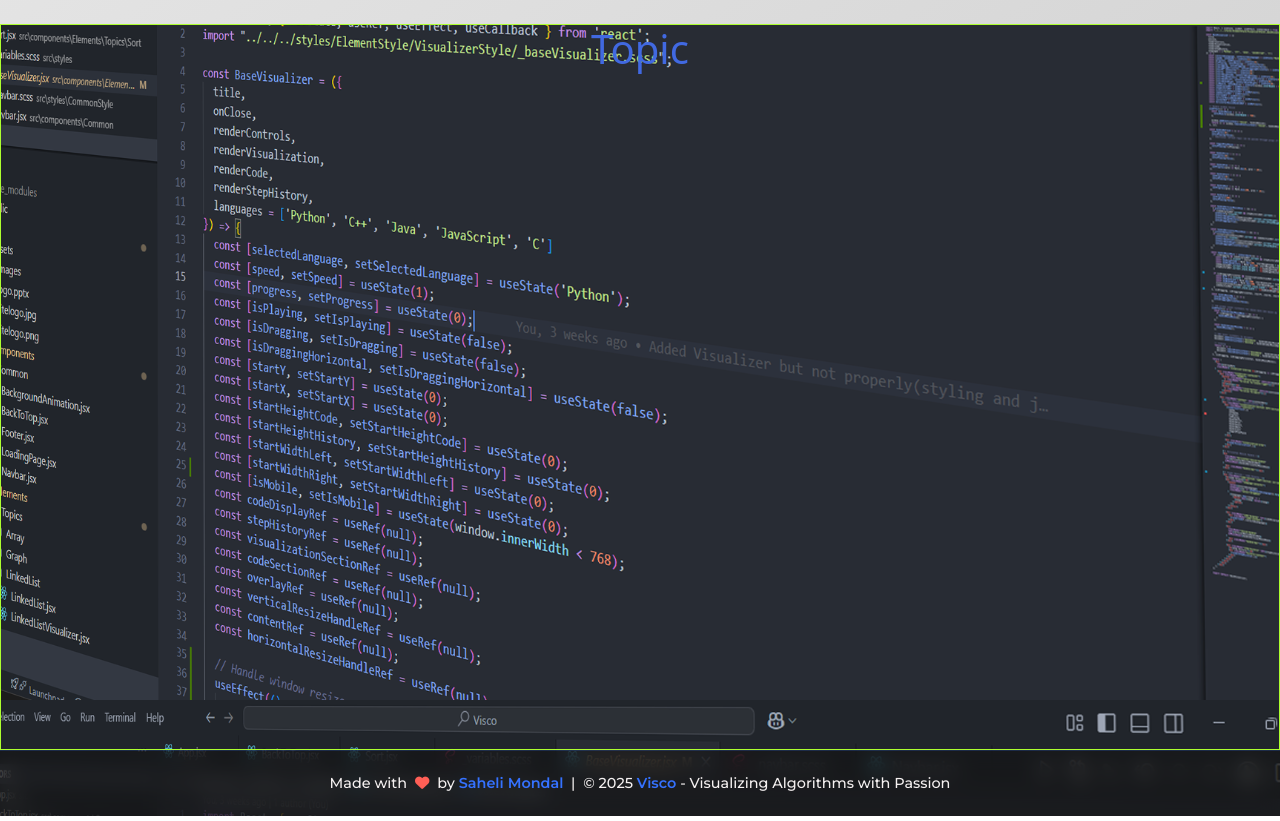
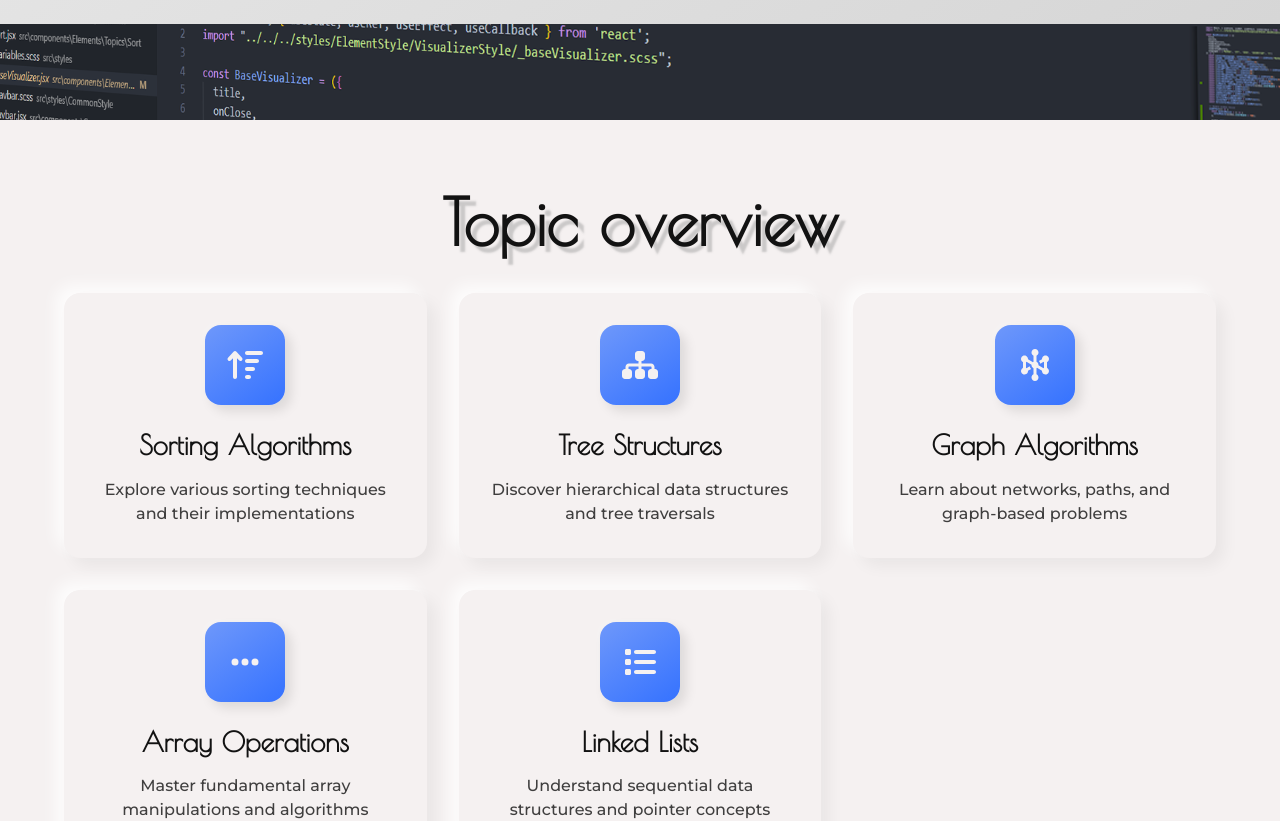
Before and after one commit to Saheli-M01/Visco--New, a React (Vite) app: page / in a window 1280 px wide. Shown: the part 1700-2521 px from the top of the page. Built offline with nearby package versions, Linux system fonts and the light colour scheme.

Commit message:
Added Topic section

```diff
--- a/src/Components/Elements/Topic.jsx
+++ b/src/Components/Elements/Topic.jsx
@@ -1,9 +1,73 @@
+import { FontAwesomeIcon } from "@fortawesome/react-fontawesome";
+import {
+  faArrowUpWideShort,
+  faEllipsis,
+  faList,
+  faSitemap,
+  faHexagonNodes,
+} from "@fortawesome/free-solid-svg-icons";
+import { useNavigate } from "react-router-dom";
 import "../../Styles/ElementStyle/_topic.scss";
 const Topic = () => {
+  const naviagte = useNavigate();
+  const handleTopicClick = (path) => {
+    naviagte(path);
+  };
+
+  const topics = [
+    {
+      title: "Sorting Algorithms",
+      icon: faArrowUpWideShort,
+      description:
+        "Explore various sorting techniques and their implementations",
+      path: "/sort",
+    },
+    {
+      title: "Tree Structures",
+      icon: faSitemap,
+      description: "Discover hierarchical data structures and tree traversals",
+      path: "/tree",
+    },
+    {
+      title: "Graph Algorithms",
+      icon: faHexagonNodes,
+      description: "Learn about networks, paths, and graph-based problems",
+      path: "/graph",
+    },
+    {
+      title: "Array Operations",
+      icon: faEllipsis,
+      description: "Master fundamental array manipulations and algorithms",
+      path: "/array",
+    },
+    {
+      title: "Linked Lists",
+      icon: faList,
+      description: "Understand sequential data structures and pointer concepts",
+      path: "/linked-list",
+    },
+  ];
   return (
-    <section id="topic">
-      <h1 className="text-center">Topic</h1>
+    <section id="topic" className="text-center">
+      <h2>Topic overview</h2>
+      <div className="container-fluid custom-container">
+        {topics.map((topic, index) => (
+          <div
+            key={index}
+            className="topic-card"
+            onClick={() => handleTopicClick(topic.path)}
+          >
+            <div className="card-icon">
+              <FontAwesomeIcon icon={topic.icon} />
+            </div>
+            <div className="card-content">
+              <h3>{topic.title}</h3>
+              <p>{topic.description}</p>
+            </div>
+          </div>
+        ))}{" "}
+      </div>
     </section>
   );
-}
+};
 export default Topic;
--- a/src/Styles/ElementStyle/_topic.scss
+++ b/src/Styles/ElementStyle/_topic.scss
@@ -1,8 +1,159 @@
-#topic{
-   height:calc(100vh - 4rem - 10px);
+@use "../variables" as *;
+@use "../shared" as *;
+#topic {
+  min-height: calc(100vh - 4rem - 10px);
+  padding: 4rem 0;
+  background-color: $white;
+  margin-top: 6rem;
+  h2 {
+    color: $black;
+    margin-bottom: 2rem;
+    position: relative;
+    font-family: $primary-font;
+    font-weight: 600;
+    @extend %h2-style;
+    text-shadow: 6px 6px 2px rgba(160, 160, 160, 0.5);
+  }
 
-   border:1px solid greenyellow;
-   h1{
-    color:royalblue;
-   }
+  .custom-container {
+    display: grid;
+    grid-template-columns: repeat(auto-fill, minmax(300px, 1fr));
+    gap: 2rem;
+    max-width: 1200px;
+    margin: 0 auto;
+    padding: 0 1.5rem;
+  }
+
+  .topic-card {
+    background: $white;
+    border-radius: 16px;
+    padding: 2rem;
+    cursor: pointer;
+    transition: all 0.3s ease;
+    height: 100%;
+    display: flex;
+    flex-direction: column;
+    align-items: center;
+    text-align: center;
+
+    // Neumorphic effect
+    box-shadow: 8px 8px 16px rgba(0, 0, 0, 0.05),
+      -8px -8px 16px rgba(255, 255, 255, 0.8);
+
+    &:hover {
+      transform: translateY(-5px);
+      box-shadow: 12px 12px 20px rgba(0, 0, 0, 0.1),
+        -12px -12px 20px rgba(255, 255, 255, 0.8);
+
+      .card-icon {
+        background: linear-gradient(145deg, $blue, rgba($blue, 0.5));
+        transform: scale(1.05);
+        box-shadow:
+          inset 4px 4px 8px rgba(0, 0, 0, 0.2),
+          inset -4px -4px 8px rgba(255, 255, 255, 0.1),
+          0 0 15px rgba($blue, 0.4);
+
+        &::before {
+          opacity: 1;
+          transform: scale(1);
+        }
+
+        svg {
+          transform: scale(1.1);
+          color: rgba($black,0.8);
+          filter: drop-shadow(0 0 3px rgba(255, 255, 255, 0.6));
+        }
+      }
+
+      h3 {
+        color: $blue;
+      }
+    }
+
+    .card-icon {
+      width: 80px;
+      height: 80px;
+      border-radius: 16px;
+      background: linear-gradient(145deg, rgba($blue, 0.7), $blue);
+      display: flex;
+      align-items: center;
+      justify-content: center;
+      margin-bottom: 1.5rem;
+      transition: all 0.3s ease;
+      position: relative;
+      overflow: hidden;
+      box-shadow:
+        6px 6px 12px rgba(0, 0, 0, 0.1),
+        -6px -6px 12px rgba(255, 255, 255, 0.1);
+
+      &::before {
+        content: '';
+        position: absolute;
+        top: -50%;
+        left: -50%;
+        width: 200%;
+        height: 200%;
+        background: radial-gradient(circle, rgba(255,255,255,0.4) 0%, rgba(255,255,255,0) 60%);
+        opacity: 0;
+        transform: scale(0.5);
+        transition: all 0.4s ease-out;
+      }
+
+      svg {
+        font-size: 2rem;
+        color: $white;
+        transition: all 0.3s ease;
+        position: relative;
+        z-index: 2;
+      }
+    }
+
+    .card-content {
+      h3 {
+        font-family: $primary-font;
+        font-weight: 600;
+        margin-bottom: 1rem;
+        color: $black;
+        transition: color 0.3s ease;
+        @extend %h3-style;
+      }
+
+      p {
+        font-family: $secondary-font;
+        color: rgba($black, 0.8);
+        line-height: 1.5;
+        margin-bottom: 0;
+        font-weight: 500;
+        @extend %p-style;
+      }
+    }
+  }
+
+  @media (max-width: 768px) {
+    padding: 3rem 0;
+
+    .custom-container {
+      grid-template-columns: 1fr;
+      max-width: 500px;
+    }
+
+    .topic-card {
+      padding: 1.5rem;
+
+      .card-icon {
+        width: 70px;
+        height: 70px;
+
+        svg {
+          font-size: 1.7rem;
+        }
+      }
+
+      .card-content {
+        h3 {
+          font-size: 1.3rem;
+        }
+      }
+    }
+  }
 }
```
